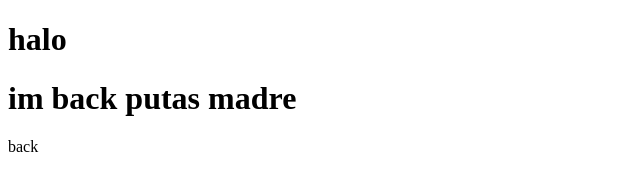
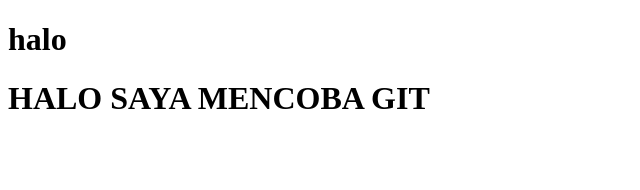
Before and after one commit to nanabilaa/Projek01, a plain HTML site: page index.html in a window 1280 px wide. Shown: the whole page, without its empty margins (0-640 px from the left). Drawn offline with Linux system fonts and the light colour scheme.

Commit message:
CommitDua

```diff
--- a/index.html
+++ b/index.html
@@ -7,7 +7,6 @@
   </head>
   <body>
     <h1>halo</h1>
-    <h1>im back putas madre</h1>
-    back
+    <h1>HALO SAYA MENCOBA GIT</h1>
   </body>
 </html>
```
Also changed, not shown: regist.html (+1 -1 lines).
